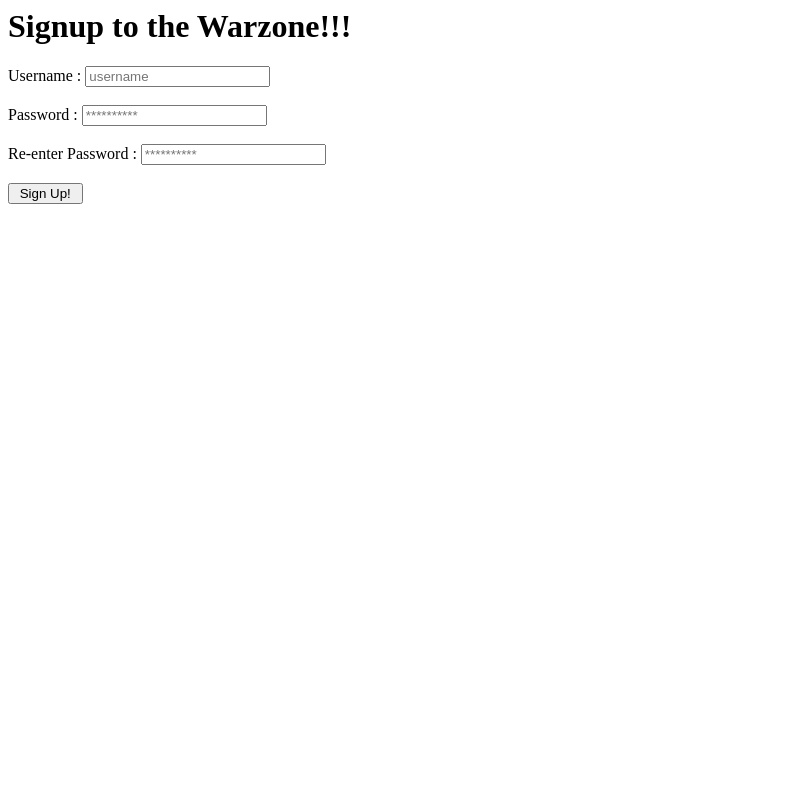
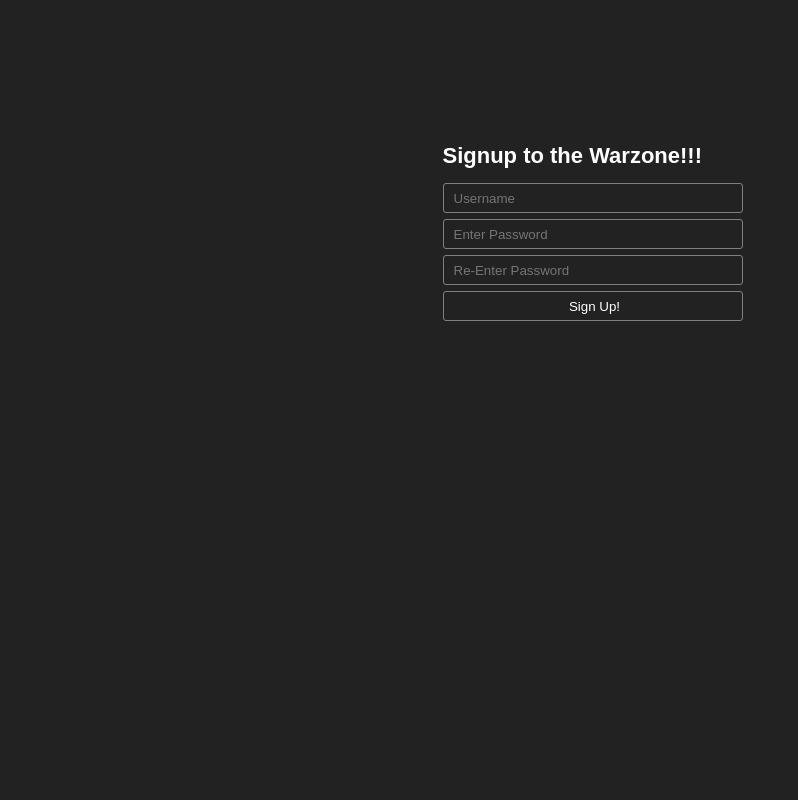
Before and after one commit to 500ghz/warzoneStacked, a PHP site: page /signup.php in a window 1280 px wide. Shown: the whole page, without its empty margins (0-798 px from the left). Run offline with PHP 8.4, Linux system fonts and the light colour scheme.

Commit message:
CSS updates for index and signup

```diff
--- a/signup.php
+++ b/signup.php
@@ -12,30 +12,30 @@ if(isset($_SESSION['login_user'])){
 <html>
 <head>
 	<title>Warzone Signup</title>
-
+	<link rel="stylesheet" href="warzone.css">
 </head>
 
 <body>
-	<div id = "main">
+	<div class = "form">
 		<h1>Signup to the Warzone!!!</h1>
 
 		<div id = "login">
 
 			<form action = "" method = "post">
 
-				<label>Username :</label>
-				<input id = "name" name = "username" placeholder = "username" type = "text"> <br/><br/>
-				<label>Password :</label>
-				<input id = "password" name = "password" placeholder = "**********" type = "password"> <br/> <br/>
-				<label>Re-enter Password :</label>
-				<input id="passwordCheck" name = "passwordCheck" placeholder = "**********" type = "password"> <br/> <br/>
+				<input id = "name" name = "username" placeholder = "Username" type = "text"> <br/><br/>
+				<input id = "password" name = "password" placeholder = "Enter Password" type = "password"> <br/> <br/>
+
+				<input id="passwordCheck" name = "passwordCheck" placeholder = "Re-Enter Password" type = "password"> <br/> <br/>
 				<input name = "submit" type = "submit" value = " Sign Up! ">
 
+				<p id="error">
 				<span>
 					<?php
 					echo $error;
 					?>
 				</span>
+				</p>
 			</form>
 		</div>
 	</div>
--- a/warzone.css
+++ b/warzone.css
@@ -1,27 +1,29 @@
+html{
+	background-color:#222222;
+	width:100%;
+}
+
 body{
 	font-size:6px;
 	font:white;
 }
-html{
-	background-color:#222222;
-}
-#error{
-	color:cyan;
-}
-.form{
-	position:relative;
-	width:40%;
-	padding-top:20px;
-	padding-left:5px;
-	left:30%;
-	top:100px;
-	min-width:400px;
-}
+
 h1{
 	font-size:22px;
 	color:white;
 	font-family:arial;
 }
+
+.form{
+	position:relative;
+	width:400px;
+	padding-top:20px;
+	padding-left:5px;
+	top:100px;
+	margin-left:auto;
+	margin-right:auto;
+}
+
 
 input{
 	height:30px;
@@ -33,9 +35,14 @@ input{
 	font-family:Arial;
 	color:white;
 }
+#login{
+	padding-left:0px;
+	margin-left:auto;
+	margin-right:auto;
+}
 
 .button1{
-	width:100px;
+	width:200px;
 	color:white;
 	background-color:#222222;
 	border:1px gray solid;
@@ -48,26 +55,25 @@ input{
 	background-color:#444444;
 }
 
-
 a{
 	text-decoration:none;
 	font-family:Arial;
 	font-size:10px;
-	width:100px;
 	color:white;
-	background-color:#222222;
-	border:1px gray solid;
-	border-radius:3px;
-	padding-top:8px;
-	padding-bottom:9px;
-	padding-left:30px;
-	padding-right:30px;
+	position:relative;
+	margin-left:auto;
+	margin-right:auto;
 }
+
+.button2:hover{
+	background-color:#444444;
+}
+
 p{
 	font-size:12px;
 	font-family:arial;
 }
 
-.button2:hover{
-	background-color:#444444;
+#error{
+	color:cyan;
 }
```
Also changed, not shown: index.php (+8 -7 lines).
